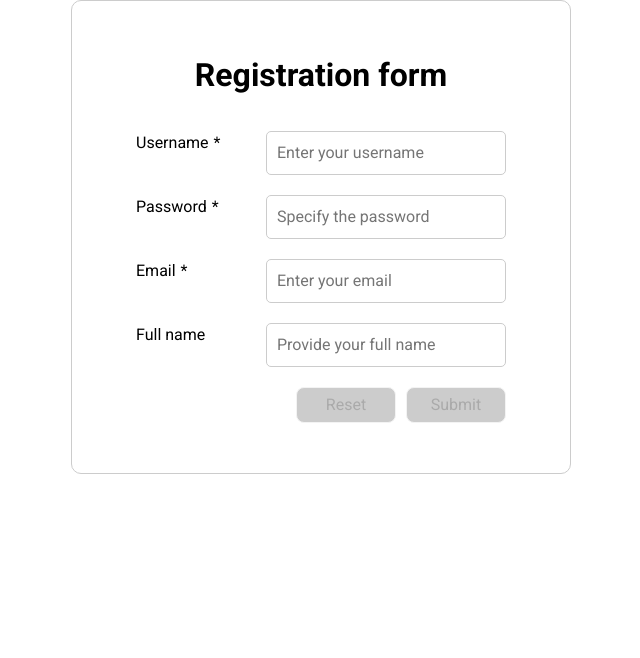
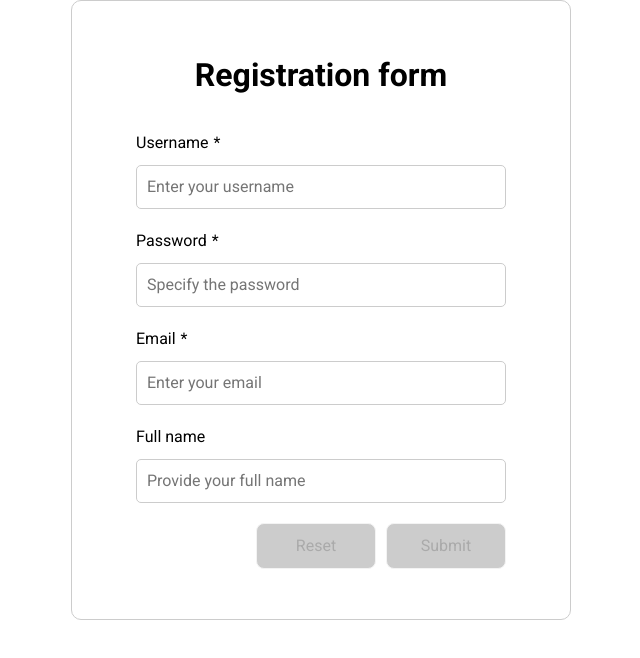
Before and after one commit to chekit/aab-tech, an Angular app in the folder frontend/: page / in a window 1280 px wide. Shown: the top 658 px of the page, without its empty margins (319-959 px from the left). Built offline with nearby package versions, Linux system fonts and the light colour scheme.

Commit message:
refactor css for better ui

```diff
--- a/frontend/src/app/components/registration-form/registration-form.component.scss
+++ b/frontend/src/app/components/registration-form/registration-form.component.scss
@@ -31,6 +31,7 @@ $input-mv: 24 * $base-step;
 
   &__group {
     display: flex;
+    flex-direction: column;
     gap: $base-step;
     margin: 0 0 $base-step * 2;
   }
@@ -65,8 +66,8 @@ $input-mv: 24 * $base-step;
 
   &__button {
     margin: 0;
-    padding: math.div($base-step, 2) $base-step;
-    min-width: 100px;
+    padding: $base-step;
+    min-width: 120px;
     border: 1px solid #aaa;
     border-radius: 8px;
     color: #5d5d5d;
```
